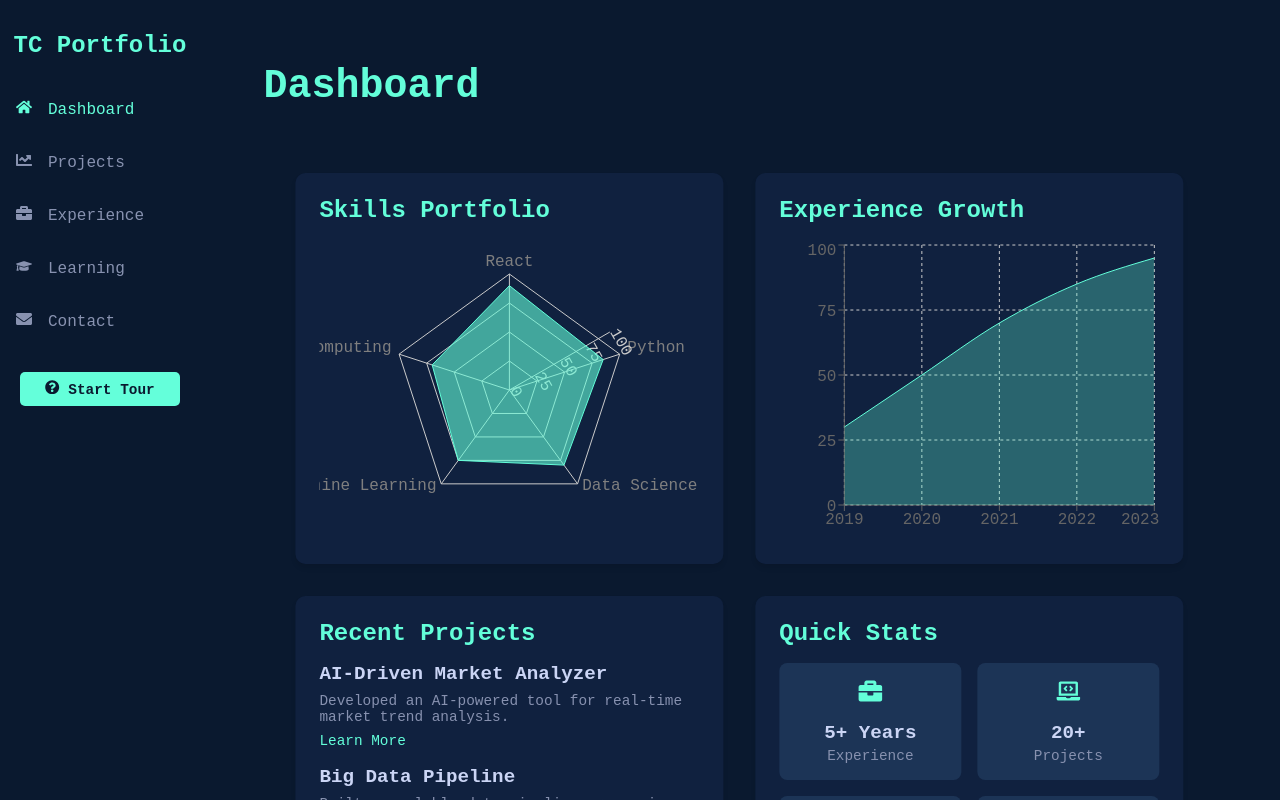
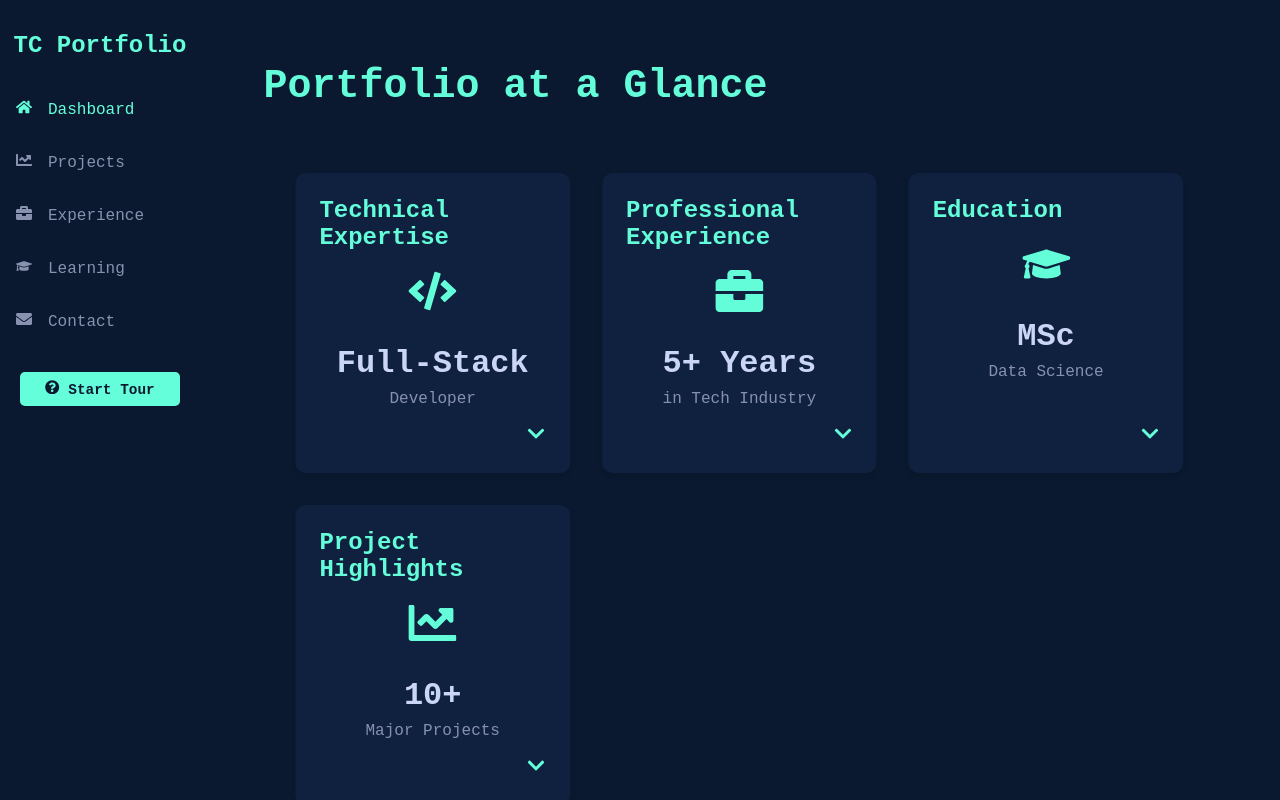
Before and after one commit to tyler-carty/tyler-carty.github.io, a React (Create React App) app: page /dashboard in a window 1280 px wide. Shown: the top 800 px of the page. Built offline with nearby package versions, Linux system fonts and the light colour scheme.

Commit message:
added reusable etch stack tags and improved dashboard with eye catching metrics

```diff
--- a/src/components/Dashboard.js
+++ b/src/components/Dashboard.js
@@ -1,14 +1,14 @@
-import React, { useState, useEffect, useMemo } from 'react';
+import React, { useState, useEffect } from 'react';
 import styled from 'styled-components';
-import { motion } from 'framer-motion';
-import { AreaChart, Area, XAxis, YAxis, CartesianGrid, Tooltip, ResponsiveContainer } from 'recharts';
-import { FaBriefcase, FaLaptopCode, FaGraduationCap, FaChartLine } from 'react-icons/fa';
+import { motion, AnimatePresence } from 'framer-motion';
 import { BaseComponent } from "./BaseComponent";
-import RadarChart from './RadarChart';
+import { FaCode, FaBriefcase, FaGraduationCap, FaChartLine, FaChevronDown, FaChevronUp } from 'react-icons/fa';
+import { BarChart, Bar, XAxis, YAxis, Tooltip, ResponsiveContainer } from 'recharts';
+import TechStackTags from './TechStackTags';
 
 const DashboardContainer = styled(motion.div)`
     display: grid;
-    grid-template-columns: repeat(auto-fit, minmax(300px, 1fr));
+    grid-template-columns: repeat(auto-fit, minmax(250px, 1fr));
     gap: 2rem;
     padding: 2rem;
 `;
@@ -18,6 +18,11 @@ const Card = styled(motion.div)`
     border-radius: 10px;
     padding: 1.5rem;
     box-shadow: 0 4px 6px rgba(0, 0, 0, 0.1);
+    cursor: pointer;
+    overflow: hidden;
+    position: relative;
+    display: flex;
+    flex-direction: column;
 `;
 
 const CardTitle = styled.h2`
@@ -27,115 +32,90 @@ const CardTitle = styled.h2`
 `;
 
 const CardContent = styled.div`
+    display: flex;
+    flex-direction: column;
+    align-items: center;
+    flex-grow: 1;
+`;
+
+const IconWrapper = styled.div`
+    font-size: 3rem;
+    color: #64ffda;
+    margin-bottom: 1rem;
+`;
+
+const Highlight = styled.p`
+    font-size: 2rem;
+    font-weight: bold;
+    color: #ccd6f6;
+    margin-bottom: 0.5rem;
+`;
+
+const Subtitle = styled.p`
+    font-size: 1rem;
+    color: #8892b0;
+    text-align: center;
+`;
+
+const ExpandButton = styled.button`
+    background: none;
+    border: none;
+    color: #64ffda;
+    cursor: pointer;
+    align-self: flex-end;
+    font-size: 1.2rem;
+    margin-top: 1rem;
+`;
+
+const ExpandedContent = styled(motion.div)`
+    margin-top: 1rem;
+    padding-top: 1rem;
+    border-top: 1px solid #1d3557;
+`;
+
+const SkillBar = styled.div`
+    display: flex;
+    align-items: center;
+    margin-bottom: 0.5rem;
+`;
+
+const SkillName = styled.span`
+    flex: 0 0 100px;
     color: #8892b0;
 `;
 
-const ProjectSummary = styled.div`
+const SkillLevel = styled.div`
+    flex-grow: 1;
+    height: 10px;
+    background-color: #1d3557;
+    border-radius: 5px;
+    overflow: hidden;
+`;
+
+const SkillFill = styled.div`
+    height: 100%;
+    background-color: #64ffda;
+    width: ${props => props.level}%;
+`;
+
+const ProjectItem = styled.div`
     margin-bottom: 1rem;
 `;
 
-const ProjectTitle = styled.h3`
-    font-size: 1.2rem;
+const ProjectTitle = styled.h4`
     color: #ccd6f6;
-    margin-bottom: 0.5rem;
+    margin-bottom: 0.25rem;
 `;
 
 const ProjectDescription = styled.p`
     font-size: 0.9rem;
     color: #8892b0;
+    margin-bottom: 0.25rem;
 `;
 
-const QuickLink = styled(motion.a)`
-    display: inline-block;
-    margin-top: 0.5rem;
-    color: #64ffda;
-    text-decoration: none;
-    font-size: 0.9rem;
-
-    &:hover {
-        text-decoration: underline;
-    }
-`;
-
-const QuickStatsGrid = styled.div`
-    display: grid;
-    grid-template-columns: repeat(auto-fit, minmax(120px, 1fr));
-    gap: 1rem;
-    text-align: center;
-`;
-
-const StatItem = styled.div`
-    display: flex;
-    flex-direction: column;
-    align-items: center;
-    padding: 1rem;
-    background-color: #1d3557;
-    border-radius: 8px;
-    transition: all 0.3s ease;
-
-    &:hover {
-        transform: translateY(-5px);
-        box-shadow: 0 5px 15px rgba(100, 255, 218, 0.1);
-    }
-`;
-
-const StatIcon = styled.div`
-    font-size: 24px;
-    color: #64ffda;
-    margin-bottom: 0.5rem;
-`;
-
-const StatValue = styled.p`
-    font-size: 1.2rem;
-    font-weight: bold;
-    color: #ccd6f6;
-    margin: 0.25rem 0;
-`;
-
-const StatLabel = styled.p`
-    font-size: 0.9rem;
-    color: #8892b0;
-    margin: 0;
-`;
-
-const skillsData = [
-    { subject: 'React', A: 90, fullMark: 100 },
-    { subject: 'Python', A: 85, fullMark: 100 },
-    { subject: 'Data Science', A: 80, fullMark: 100 },
-    { subject: 'Machine Learning', A: 75, fullMark: 100 },
-    { subject: 'Cloud Computing', A: 70, fullMark: 100 },
-];
-
-const experienceData = [
-    { year: '2019', value: 30 },
-    { year: '2020', value: 50 },
-    { year: '2021', value: 70 },
-    { year: '2022', value: 85 },
-    { year: '2023', value: 95 },
-];
-
-const projectsData = [
-    {
-        title: 'AI-Driven Market Analyzer',
-        description: 'Developed an AI-powered tool for real-time market trend analysis.',
-        link: '/projects#market-analyzer'
-    },
-    {
-        title: 'Big Data Pipeline',
-        description: 'Built a scalable data pipeline processing millions of transactions per hour.',
-        link: '/projects#data-pipeline'
-    },
-];
-
 const Dashboard = ({ onReady }) => {
+    const [expandedCard, setExpandedCard] = useState(null);
     const [dataLoaded, setDataLoaded] = useState(false);
-
-    const quickStats = useMemo(() => [
-        { icon: <FaBriefcase />, value: '5+ Years', label: 'Experience' },
-        { icon: <FaLaptopCode />, value: '20+', label: 'Projects' },
-        { icon: <FaGraduationCap />, value: 'MSc', label: 'Data Science' },
-        { icon: <FaChartLine />, value: '10+', label: 'Technologies' },
-    ], []);
 
     useEffect(() => {
         const loadData = async () => {
@@ -152,6 +132,107 @@ const Dashboard = ({ onReady }) => {
         }
     }, [dataLoaded, onReady]);
 
+    const handleExpand = (index) => {
+        setExpandedCard(expandedCard === index ? null : index);
+    };
+
+    const cardData = [
+        {
+            title: "Technical Expertise",
+            icon: <FaCode />,
+            highlight: "Full-Stack",
+            subtitle: "Developer",
+            expandedContent: (
+                <>
+                    <p>Specialized skills:</p>
+                    <SkillBar>
+                        <SkillName>React</SkillName>
+                        <SkillLevel><SkillFill level={90} /></SkillLevel>
+                    </SkillBar>
+                    <SkillBar>
+                        <SkillName>Node.js</SkillName>
+                        <SkillLevel><SkillFill level={85} /></SkillLevel>
+                    </SkillBar>
+                    <SkillBar>
+                        <SkillName>Python</SkillName>
+                        <SkillLevel><SkillFill level={80} /></SkillLevel>
+                    </SkillBar>
+                    <SkillBar>
+                        <SkillName>AWS</SkillName>
+                        <SkillLevel><SkillFill level={75} /></SkillLevel>
+                    </SkillBar>
+                </>
+            )
+        },
+        {
+            title: "Professional Experience",
+            icon: <FaBriefcase />,
+            highlight: "5+ Years",
+            subtitle: "in Tech Industry",
+            expandedContent: (
+                <>
+                    <p>Career progression:</p>
+                    <ResponsiveContainer width="100%" height={200}>
+                        <BarChart data={[
+                            { year: '2019', role: 'Junior Developer' },
+                            { year: '2020', role: 'Developer' },
+                            { year: '2021', role: 'Senior Developer' },
+                            { year: '2022', role: 'Lead Developer' },
+                            { year: '2023', role: 'Tech Lead' },
+                        ]}>
+                            <XAxis dataKey="year" />
+                            <YAxis hide />
+                            <Tooltip />
+                            <Bar dataKey="role" fill="#64ffda" />
+                        </BarChart>
+                    </ResponsiveContainer>
+                </>
+            )
+        },
+        {
+            title: "Education",
+            icon: <FaGraduationCap />,
+            highlight: "MSc",
+            subtitle: "Data Science",
+            expandedContent: (
+                <>
+                    <p>Educational journey:</p>
+                    <ul style={{ color: '#8892b0', listStyleType: 'none', padding: 0 }}>
+                        <li>✓ BSc in Computer Science (2018)</li>
+                        <li>✓ MSc in Data Science (2020)</li>
+                        <li>• Online courses in AI and ML</li>
+                        <li>• Regular tech conference attendee</li>
+                    </ul>
+                </>
+            )
+        },
+        {
+            title: "Project Highlights",
+            icon: <FaChartLine />,
+            highlight: "10+",
+            subtitle: "Major Projects",
+            expandedContent: (
+                <>
+                    <ProjectItem>
+                        <ProjectTitle>E-commerce Platform</ProjectTitle>
+                        <ProjectDescription>Built a scalable online marketplace</ProjectDescription>
+                        <TechStackTags tags={['React', 'Node.js', 'MongoDB', 'AWS']} />
+                    </ProjectItem>
+                    <ProjectItem>
+                        <ProjectTitle>AI Chatbot</ProjectTitle>
+                        <ProjectDescription>Developed an intelligent customer service bot</ProjectDescription>
+                        <TechStackTags tags={['Python', 'TensorFlow', 'NLP', 'Azure']} />
+                    </ProjectItem>
+                    <ProjectItem>
+                        <ProjectTitle>Data Visualization Tool</ProjectTitle>
+                        <ProjectDescription>Created interactive dashboards for business analytics</ProjectDescription>
+                        <TechStackTags tags={['D3.js', 'React', 'Node.js', 'PostgreSQL']} />
+                    </ProjectItem>
+                </>
+            )
+        }
+    ];
+
     if (!dataLoaded) {
         return (
             <BaseComponent title="Dashboard">
@@ -161,72 +242,44 @@ const Dashboard = ({ onReady }) => {
     }
 
     return (
-        <BaseComponent title="Dashboard">
+        <BaseComponent title="Portfolio at a Glance">
             <DashboardContainer
                 initial={{ opacity: 0 }}
                 animate={{ opacity: 1 }}
                 exit={{ opacity: 0 }}
-                className="dashboard-overview"
+                transition={{ duration: 0.5 }}
             >
-                <Card className="skills-chart">
-                    <CardTitle>Skills Portfolio</CardTitle>
-                    <CardContent>
-                        <RadarChart
-                            data={skillsData}
-                            dataKey="A"
-                            height={300}
-                        />
-                    </CardContent>
-                </Card>
-
-                <Card className="experience-chart">
-                    <CardTitle>Experience Growth</CardTitle>
-                    <CardContent>
-                        <ResponsiveContainer width="100%" height={300}>
-                            <AreaChart data={experienceData}>
-                                <CartesianGrid strokeDasharray="3 3" />
-                                <XAxis dataKey="year" />
-                                <YAxis />
-                                <Tooltip />
-                                <Area type="monotone" dataKey="value" stroke="#64ffda" fill="#64ffda" fillOpacity={0.3} />
-                            </AreaChart>
-                        </ResponsiveContainer>
-                    </CardContent>
-                </Card>
-
-                <Card className="recent-projects">
-                    <CardTitle>Recent Projects</CardTitle>
-                    <CardContent>
-                        {projectsData.map((project, index) => (
-                            <ProjectSummary key={index}>
-                                <ProjectTitle>{project.title}</ProjectTitle>
-                                <ProjectDescription>{project.description}</ProjectDescription>
-                                <QuickLink
-                                    href={project.link}
-                                    whileHover={{ scale: 1.05 }}
-                                    whileTap={{ scale: 0.95 }}
+                {cardData.map((card, index) => (
+                    <Card
+                        key={index}
+                        initial={{ opacity: 0, y: 20 }}
+                        animate={{ opacity: 1, y: 0 }}
+                        transition={{ duration: 0.5, delay: index * 0.1 }}
+                        whileHover={{ scale: 1.05 }}
+                    >
+                        <CardTitle>{card.title}</CardTitle>
+                        <CardContent>
+                            <IconWrapper>{card.icon}</IconWrapper>
+                            <Highlight>{card.highlight}</Highlight>
+                            <Subtitle>{card.subtitle}</Subtitle>
+                        </CardContent>
+                        <ExpandButton onClick={() => handleExpand(index)}>
+                            {expandedCard === index ? <FaChevronUp /> : <FaChevronDown />}
+                        </ExpandButton>
+                        <AnimatePresence>
+                            {expandedCard === index && (
+                                <ExpandedContent
+                                    initial={{ opacity: 0, height: 0 }}
+                                    animate={{ opacity: 1, height: 'auto' }}
+                                    exit={{ opacity: 0, height: 0 }}
+                                    transition={{ duration: 0.3 }}
                                 >
-                                    Learn More
-                                </QuickLink>
-                            </ProjectSummary>
-                        ))}
-                    </CardContent>
-                </Card>
-
-                <Card className="quick-stats">
-                    <CardTitle>Quick Stats</CardTitle>
-                    <CardContent>
-                        <QuickStatsGrid>
-                            {quickStats.map((stat, index) => (
-                                <StatItem key={index}>
-                                    <StatIcon>{stat.icon}</StatIcon>
-                                    <StatValue>{stat.value}</StatValue>
-                                    <StatLabel>{stat.label}</StatLabel>
-                                </StatItem>
-                            ))}
-                        </QuickStatsGrid>
-                    </CardContent>
-                </Card>
+                                    {card.expandedContent}
+                                </ExpandedContent>
+                            )}
+                        </AnimatePresence>
+                    </Card>
+                ))}
             </DashboardContainer>
         </BaseComponent>
     );
--- /dev/null
+++ b/src/components/TechStackTags.js
@@ -0,0 +1,37 @@
+import React from 'react';
+import styled from 'styled-components';
+import { motion } from 'framer-motion';
+
+const TagContainer = styled.div`
+    display: flex;
+    flex-wrap: wrap;
+    gap: 0.5rem;
+    margin-top: 0.5rem;
+`;
+
+const Tag = styled(motion.span)`
+    background-color: #1d3557;
+    color: #64ffda;
+    padding: 0.25rem 0.5rem;
+    border-radius: 5px;
+    font-size: 0.8rem;
+`;
+
+const TechStackTags = ({ tags }) => {
+    return (
+        <TagContainer>
+            {tags.map((tag, index) => (
+                <Tag
+                    key={index}
+                    initial={{ opacity: 0, scale: 0.8 }}
+                    animate={{ opacity: 1, scale: 1 }}
+                    transition={{ duration: 0.3, delay: index * 0.1 }}
+                >
+                    {tag}
+                </Tag>
+            ))}
+        </TagContainer>
+    );
+};
+
+export default TechStackTags;
```
Also changed, not shown: src/components/InteractiveTimeline.js (+5 -17 lines).
